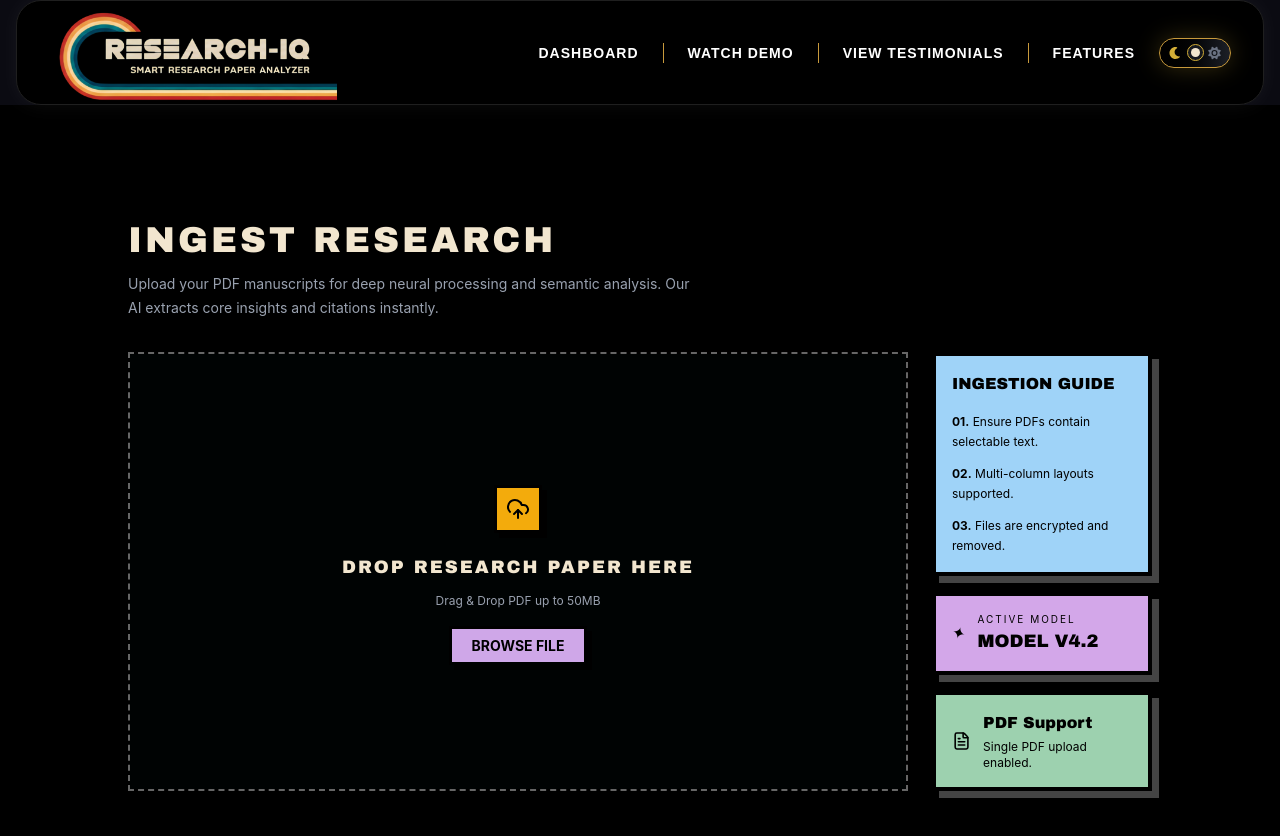
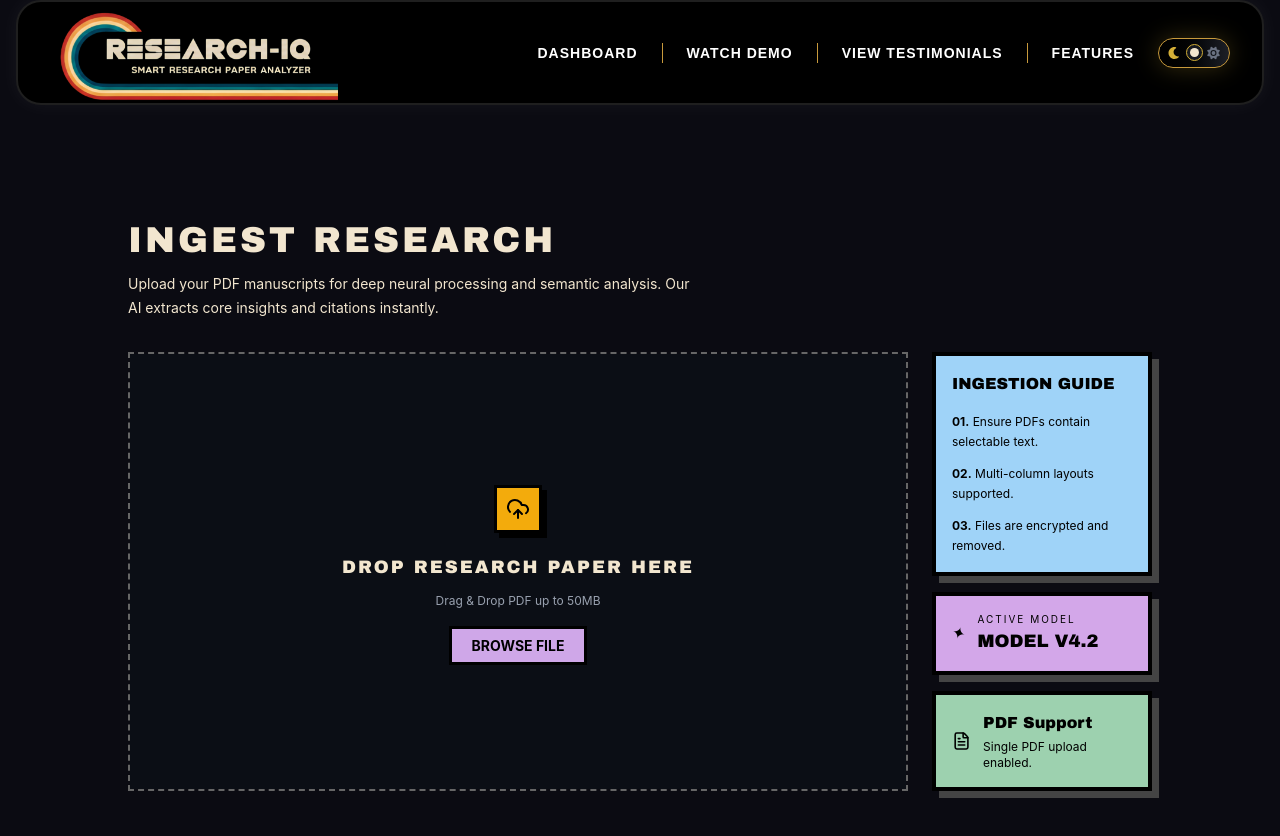
Before and after one commit to satyam071/Research-IQ, a React (Vite) app: page /upload in a window 1280 px wide. Shown: the top 836 px of the page. Built offline with nearby package versions, Linux system fonts and the light colour scheme.

Commit message:
Made dark/light theme for Upload page

```diff
--- a/src/App.tsx
+++ b/src/App.tsx
@@ -1,24 +1,29 @@
-import React from "react";
+import React, { useContext } from "react";
 import HomePage from "./Pages/HomePage/HomePage";
 import NavBar from "./Components/NavBar";
-import { Routes, Route , Navigate } from "react-router-dom";
+import { Routes, Route, Navigate } from "react-router-dom";
 import Error404 from "./Pages/Error404";
 import ResearchPage from "./Pages/UploadPage/ResearchPage";
+import { ThemeContextData } from "./Context/ThemeContext";
 interface Props {
 
 }
 
 const App: React.FC<Props> = (props) => {
+  const { theme, setTheme } = useContext(ThemeContextData);
   return (
-    <div className="bg-[#0B0B12] ">
+    <div className={`${theme === "light"
+      ? "bg-[#F2E6CF] text-black "
+      : "bg-[#0B0B12] text-[#F2E6CF] "
+      }`}>
 
 
       <NavBar />
       <Routes>
-        <Route index element={<Navigate to="/home" replace/>} />
-        <Route path="/home" element={<HomePage/>}/>
-        <Route path="/upload" element={<ResearchPage/>}/>
-        <Route path="/*" element={<Error404/>}/>
+        <Route index element={<Navigate to="/home" replace />} />
+        <Route path="/home" element={<HomePage />} />
+        <Route path="/upload" element={<ResearchPage />} />
+        <Route path="/*" element={<Error404 />} />
 
       </Routes>
       {/* <HomePage /> */}
--- a/src/Components/NavBar.tsx
+++ b/src/Components/NavBar.tsx
@@ -18,9 +18,9 @@ const NavBar: React.FC<Props> = () => {
     const [open, setOpen] = useState(false);
 
     return (
-        <nav className={`relative mx-2 md:mx-4 h-[80px] md:h-[105px] rounded-[20px] md:rounded-[25px] border   px-4 md:px-8 flex items-center justify-between  transition-all duration-300
+        <nav className={`relative mx-2 md:mx-4 h-[80px] md:h-[105px] rounded-[20px] md:rounded-[25px] border-2   px-4 md:px-8 flex items-center justify-between  transition-all duration-300
             ${theme === "light"
-                ? "bg-[#F2E6CF] border-[#111827] shadow-[0_0_20px_rgba(0,0,0,0.15) "
+                ? "bg-[#faecd3] border-[#111827] shadow-[0_0_20px_rgba(0,0,0,0.15) "
                 : "bg-black border-[#1f1f1f] shadow-[0_0_20px_rgba(255,255,255,0.05)]"
             }`}>
 
--- a/src/Pages/HomePage/HeroSection.tsx
+++ b/src/Pages/HomePage/HeroSection.tsx
@@ -1,12 +1,12 @@
 import React from "react";
 import Button from "../../Components/Button/Button.tsx";
 import logo from "../../Images/rainbow.png";
+import  {useNavigate}  from "react-router-dom";
 
-interface Props {
 
-}
 
-const HeroSection: React.FC<Props> = (props) => {
+const HeroSection: React.FC = () => {
+  const navigate=useNavigate();
   return (
     <section className="min-h-screen bg-[#0B0B12] text-white px-4 sm:px-6 md:px-8 py-10 md:py-12 overflow-hidden">
       <div className="max-w-7xl mx-auto">
@@ -55,11 +55,15 @@ const HeroSection: React.FC<Props> = (props) => {
             {/* Buttons */}
             <div className="flex flex-col sm:flex-row gap-4 mt-10">
 
-              <Button
-                className="bg-[#E9440A] text-black border-2 border-[#484848] px-8 py-3 font-mono font-bold shadow-[6px_6px_0px_#000] hover:translate-x-1 hover:translate-y-1 hover:shadow-none transition rounded-none"
+              <button
+                onClick={
+                  ()=>navigate('/upload')
+                }
+
+                className="bg-[#E9440A] text-black border-2 border-[#484848] px-8 py-3 font-mono font-bold shadow-[6px_6px_0px_#000] hover:translate-x-1 hover:translate-y-0.5 hover:shadow-none transition rounded-none cursor-pointer "
               >
                 START NEW RESEARCH
-              </Button>
+              </button>
 
               <Button
                 className="border-2 border-white text-white bg-transparent px-8 py-3 font-mono font-bold shadow-[6px_6px_0px_#000] hover:bg-transparent hover:translate-x-1 hover:translate-y-1 hover:shadow-none transition rounded-none"
--- a/src/Pages/UploadPage/ResearchPage.tsx
+++ b/src/Pages/UploadPage/ResearchPage.tsx
@@ -1,11 +1,14 @@
-import React, { useState } from "react";
+import React, { useContext, useState } from "react";
 import { UploadCloud, FileText, Trash2 } from "lucide-react";
 import { motion } from "framer-motion";
+import { ThemeContextData } from "../../Context/ThemeContext";
+
 
 const ResearchPage = () => {
     const [dragging, setDragging] = useState(false);
     const [file, setFile] = useState<File | null>(null);
     const [isUploaded, setIsUploaded] = useState(false)
+    const { theme, setTheme } = useContext(ThemeContextData);
 
     const handleFiles = (incomingFiles: FileList | null) => {
         if (!incomingFiles) return;
@@ -23,7 +26,7 @@ const ResearchPage = () => {
     const removeFile = () => {
         setFile(null);
     };
-    const Uploaded =(elem)=>{
+    const Uploaded = (elem) => {
         setIsUploaded(true)
         console.log(elem)
     }
@@ -32,17 +35,29 @@ const ResearchPage = () => {
 
 
     return (
-        <section className="bg-black min-h-screen flex items-center justify-center px-5 py-16 text-[#F2E6CF]">
+        <section className={`min-h-screen flex items-center justify-center px-5 py-16 transition-all delay-300
+            ${theme === "light"
+                ? "bg-[#F2E6CF] text-black "
+                : "bg-[#0B0B12] text-[#F2E6CF] "
+            }
+        `}>
 
             <div className="max-w-5xl w-full">
 
                 {/* Heading */}
                 <div className="mb-8">
-                    <h1 className="font-archivo text-3xl md:text-4xl uppercase tracking-[3px] mb-3">
+                    <h1 className={`font-archivo text-3xl md:text-4xl uppercase tracking-[3px] mb-3
+
+                        `}>
                         INGEST RESEARCH
                     </h1>
 
-                    <p className="text-sm text-gray-400 leading-6 max-w-xl">
+                    <p className={`text-sm  leading-6 max-w-xl
+                         ${theme === "light"
+                            ? " text-black "
+                            : "text-[#F2E6CF] "
+                        }
+                        `}>
                         Upload your PDF manuscripts for deep neural processing and
                         semantic analysis. Our AI extracts core insights and citations
                         instantly.
@@ -129,10 +144,10 @@ const ResearchPage = () => {
                 font-bold
                 border-[3px]
                 border-black
-                shadow-[5px_5px_0px_black]
-                hover:translate-x-[3px]
-                hover:translate-y-[3px]
-                hover:shadow-none
+
+                hover:translate-x-[6px]
+                hover:translate-y-[6px]
+                hover:shadow-[5px_5px_0px_gray]
                 duration-200
               "
                             >
@@ -151,13 +166,15 @@ const ResearchPage = () => {
                                 <motion.div
                                     initial={{ opacity: 0, y: 15 }}
                                     animate={{ opacity: 1, y: 0 }}
-                                    className="
-                    mt-8
-                    flex items-center justify-between
-                    bg-[#111]
-                    border-2 border-[#2BB4A0]
-                    p-2
-                  "
+                                    className={`
+                                                 mt-8
+                                                    flex items-center justify-between
+                                                    bg-[#111]
+                                                    border-2 border-[#2BB4A0]
+                                                    p-2
+                                                    bg-black
+                                                    `}
+
                                 >
                                     <div className="flex items-center gap-2">
 
@@ -194,11 +211,11 @@ const ResearchPage = () => {
                                                         font-bold
                                                         border-[3px]
                                                         border-black
-                                                        shadow-[5px_5px_0px_black]
+
                                                         hover:border-[#F2E6CF]
                                                         transition-all
                                                         ease-in-out
-                                                        hover:shadow-none
+
                                                         duration-200
               "
                                     >
@@ -208,7 +225,7 @@ const ResearchPage = () => {
                                             // type="file"
                                             // accept=".pdf"
                                             hidden
-                                            onClick={()=>Uploaded(file)}
+                                            onClick={() => Uploaded(file)}
                                         />
                                     </label>
                                 </motion.div>
```
